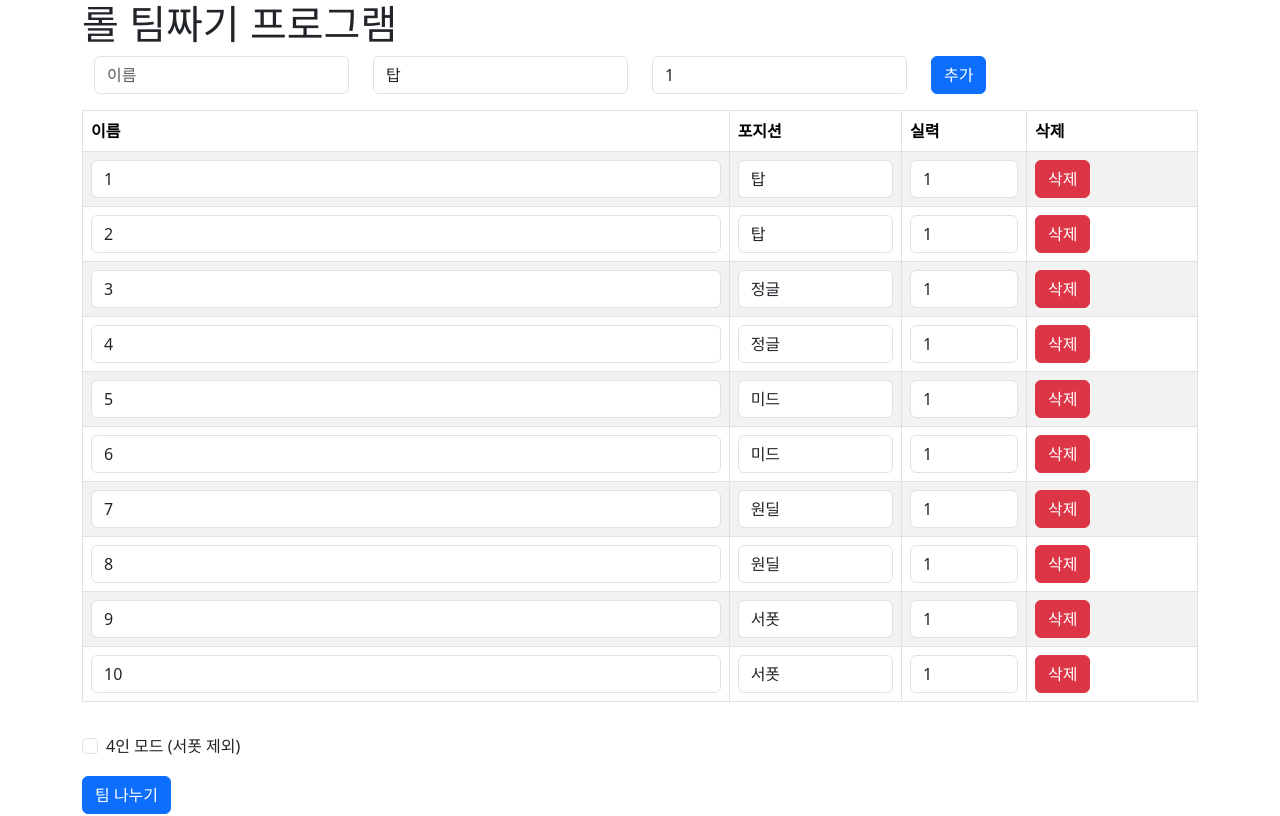
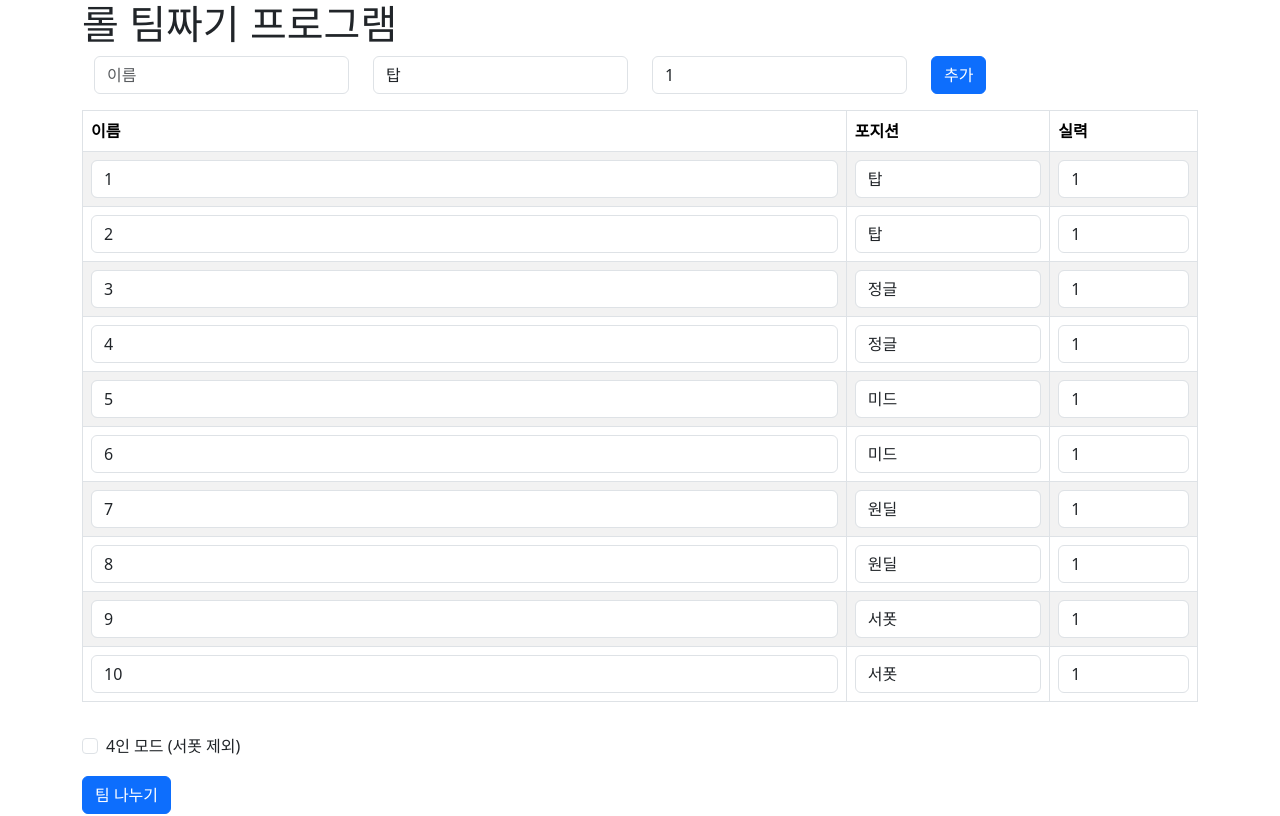
Before and after one commit to stardino2/lol-team-build, a React (Create React App) app: page / in a window 1280 px wide. Shown: the top 816 px of the page. Built offline with nearby package versions, Linux system fonts and the light colour scheme.

Commit message:
delete delete button in each team

```diff
--- a/package.json
+++ b/package.json
@@ -42,5 +42,6 @@
   },
   "devDependencies": {
     "gh-pages": "^6.1.1"
-  }
+  },
+  "homepage": "https://stardino2.github.io/lol-team-build/"
 }
--- a/src/components/TeamList.js
+++ b/src/components/TeamList.js
@@ -1,9 +1,9 @@
 // TeamList.js
 
 import React, { useState } from 'react';
-import { Button, Table, Form } from 'react-bootstrap';
+import { Table, Form } from 'react-bootstrap';
 
-const TeamList = ({ members, removeMember, updateMember }) => {
+const TeamList = ({ members, updateMember }) => {
   const [editingMember, setEditingMember] = useState(null);
 
   const handleEdit = (member) => {
@@ -32,7 +32,6 @@ const TeamList = ({ members, removeMember, updateMember }) => {
           <th>이름</th>
           <th>포지션</th>
           <th>실력</th>
-          <th>삭제</th>
         </tr>
       </thead>
       <tbody>
@@ -76,9 +75,6 @@ const TeamList = ({ members, removeMember, updateMember }) => {
                 ))}
               </Form.Control>
             </td>
-            <td>
-              <Button variant="danger" onClick={() => removeMember(index)}>삭제</Button>
-            </td>
           </tr>
         ))}
       </tbody>
```
